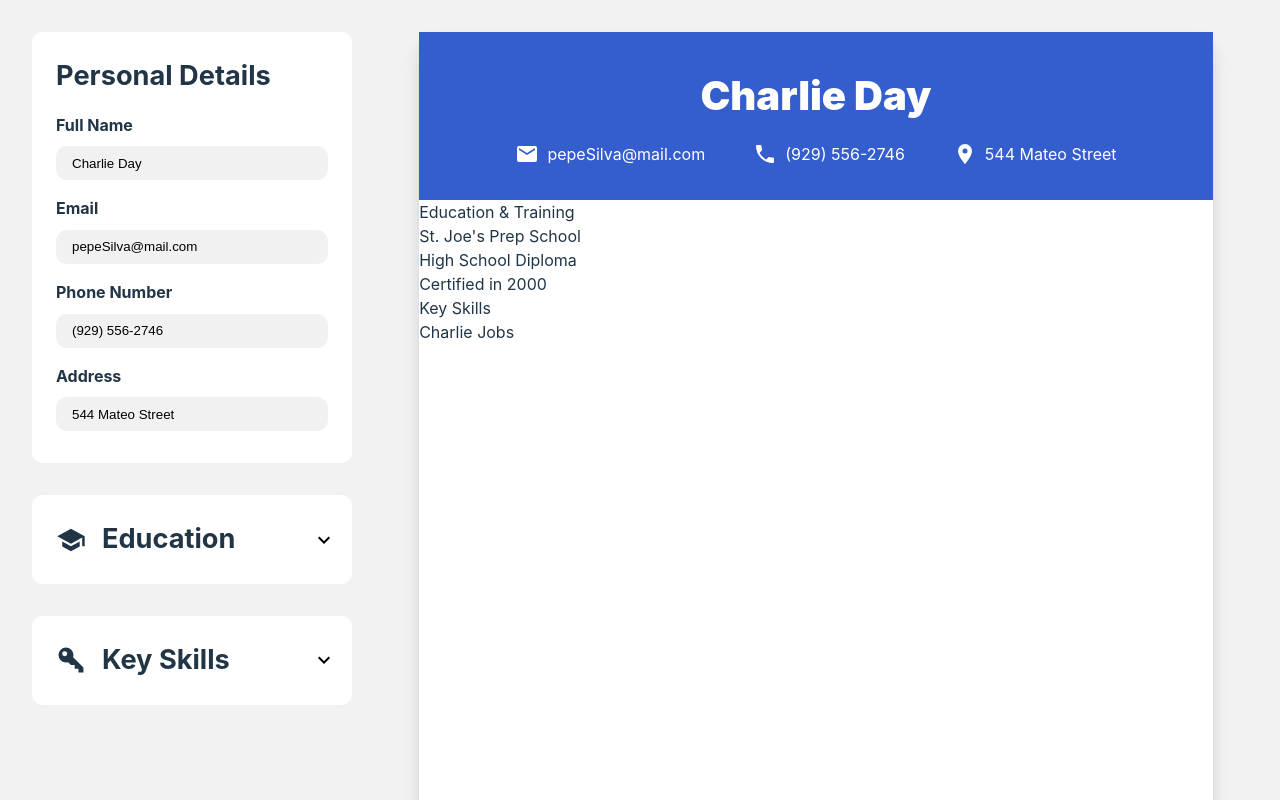
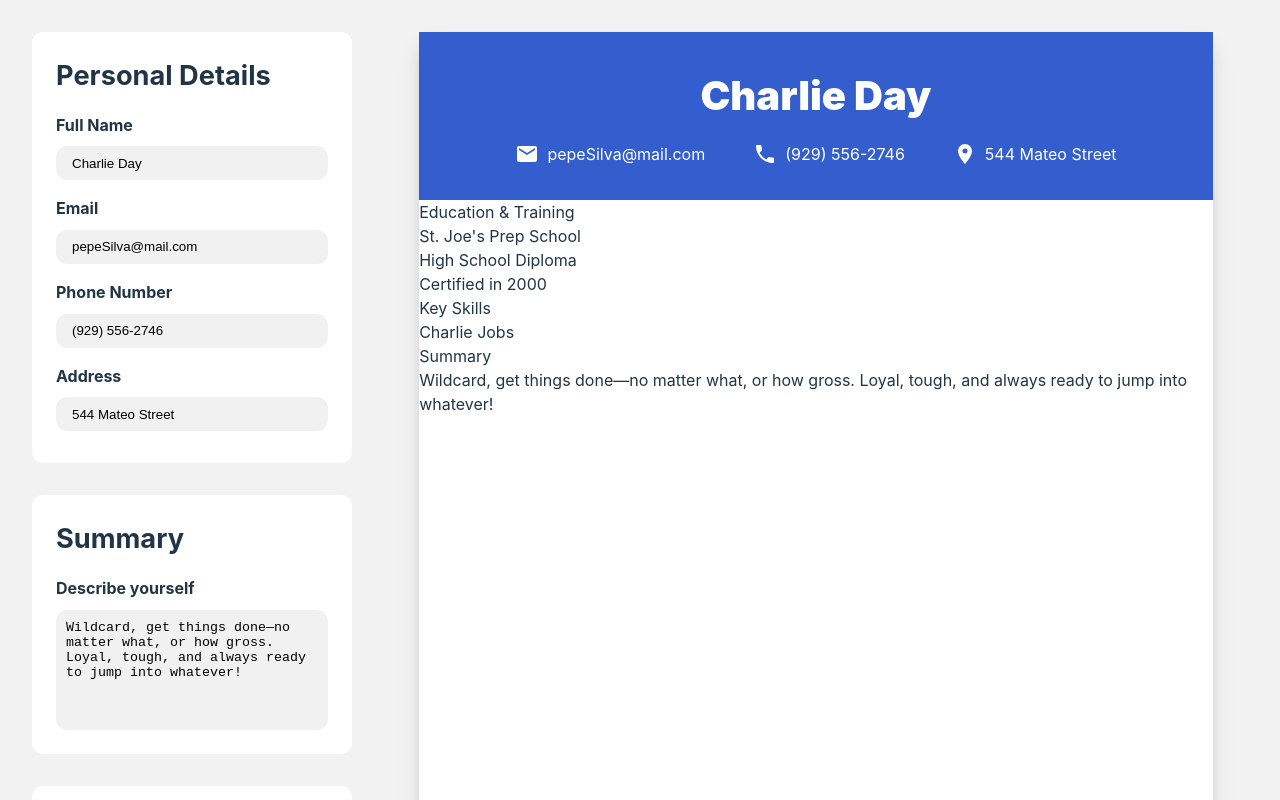
Before and after one commit to Frobii/resume-builder, a React (Vite) app: page / in a window 1280 px wide. Shown: the top 800 px of the page. Built offline with nearby package versions, Linux system fonts and the light colour scheme.

Commit message:
Create a summary component

```diff
--- a/src/ResumeBuilder.jsx
+++ b/src/ResumeBuilder.jsx
@@ -3,6 +3,7 @@ import ToggleMenu from './ToggleMenu';
 import PersonalDetails from './PersonalDetails';
 import EducationDetails from './EducationDetails'
 import KeySkills from './KeySkills';
+import Summary from './Summary';
 import Resume from './Resume';
 import './resume-builder.css';
 
@@ -26,12 +27,17 @@ export default function ResumeBuilder() {
                 visible: true,
             }
         ],
+        summary: "Wildcard, get things done—no matter what, or how gross. Loyal, tough, and always ready to jump into whatever!",
     })
 
     return (
         <div className="main-container">
             <section className="forms">
                 <PersonalDetails
+                    formData={formData}
+                    setFormData={setFormData}
+                />
+                <Summary
                     formData={formData}
                     setFormData={setFormData}
                 />
@@ -51,6 +57,6 @@ export default function ResumeBuilder() {
             <section className="resume-container">
                 <Resume {...formData} />
             </section>
-        </div>
+        </div >
     )
 }
--- /dev/null
+++ b/src/Summary.jsx
@@ -0,0 +1,29 @@
+import './summary.css';
+import TextInput from './TextInput';
+
+export default function summaryForm({ formData, setFormData }) {
+
+    const handleInputChange = (name, value) => {
+        setFormData(prevData => {
+            return {
+                ...prevData,
+                [name]: value
+            };
+        });
+    };
+
+    return (
+        <>
+            <section className="summary-form">
+                <h1>Summary</h1>
+                <TextInput
+                    label="Describe yourself"
+                    name="summary"
+                    value={formData.summary}
+                    onChange={(event) => handleInputChange("summary", event.target.value)}
+                    multiLine={true}
+                />
+            </section>
+        </>
+    )
+}
--- /dev/null
+++ b/src/summary.css
@@ -0,0 +1,31 @@
+h1 {
+    font-size: 1.7rem;
+    margin: 0px;
+    width: 100%;
+}
+
+.summary-form {
+    padding: 1.5rem;
+    padding-bottom: 1.5rem;
+    background-color: white;
+    border-radius: 0.7rem;
+    max-width: 18rem;
+    height: min-content;
+    display: flex;
+    flex-direction: column;
+    align-items: center;
+    text-align: left;
+}
+
+.input-group {
+    width: 100%;
+}
+
+textarea {
+    background-color: rgba(230, 228, 228, 0.514);
+    border-radius: 0.7rem;
+    height: 100px;
+    border: none;
+    resize: none;
+    padding: 10px;
+}
```
